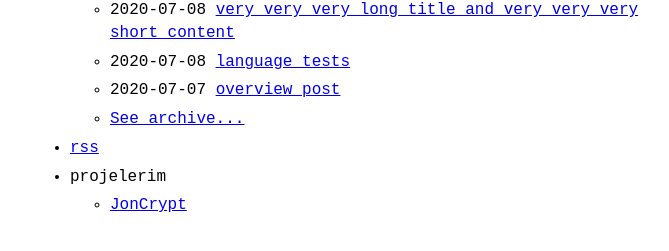
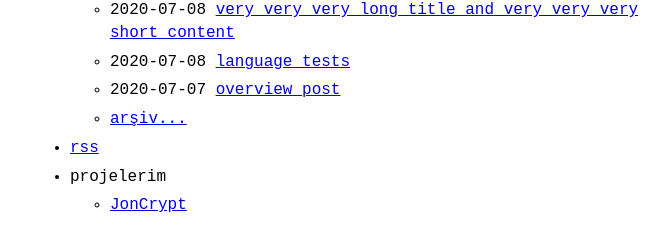
Before and after one commit to darkao/darkao.github.io, a Jekyll site: the page built from index.md, in a window 1280 px wide. Shown: the part 325-576 px from the top of the page, without its empty margins (290-959 px from the left). Built offline with Jekyll 4.4.1, drawn with Linux system fonts in a browser that asks for light colours.

Commit message:
Update menu.yml

```diff
--- a/_data/menu.yml
+++ b/_data/menu.yml
@@ -12,7 +12,7 @@ entries:
     post_list:
       limit: 5
       show_more: true
-      show_more_text: See archive...
+      show_more_text: arşiv...
       show_more_url: archive.html
 
 #  - title: cat
```
